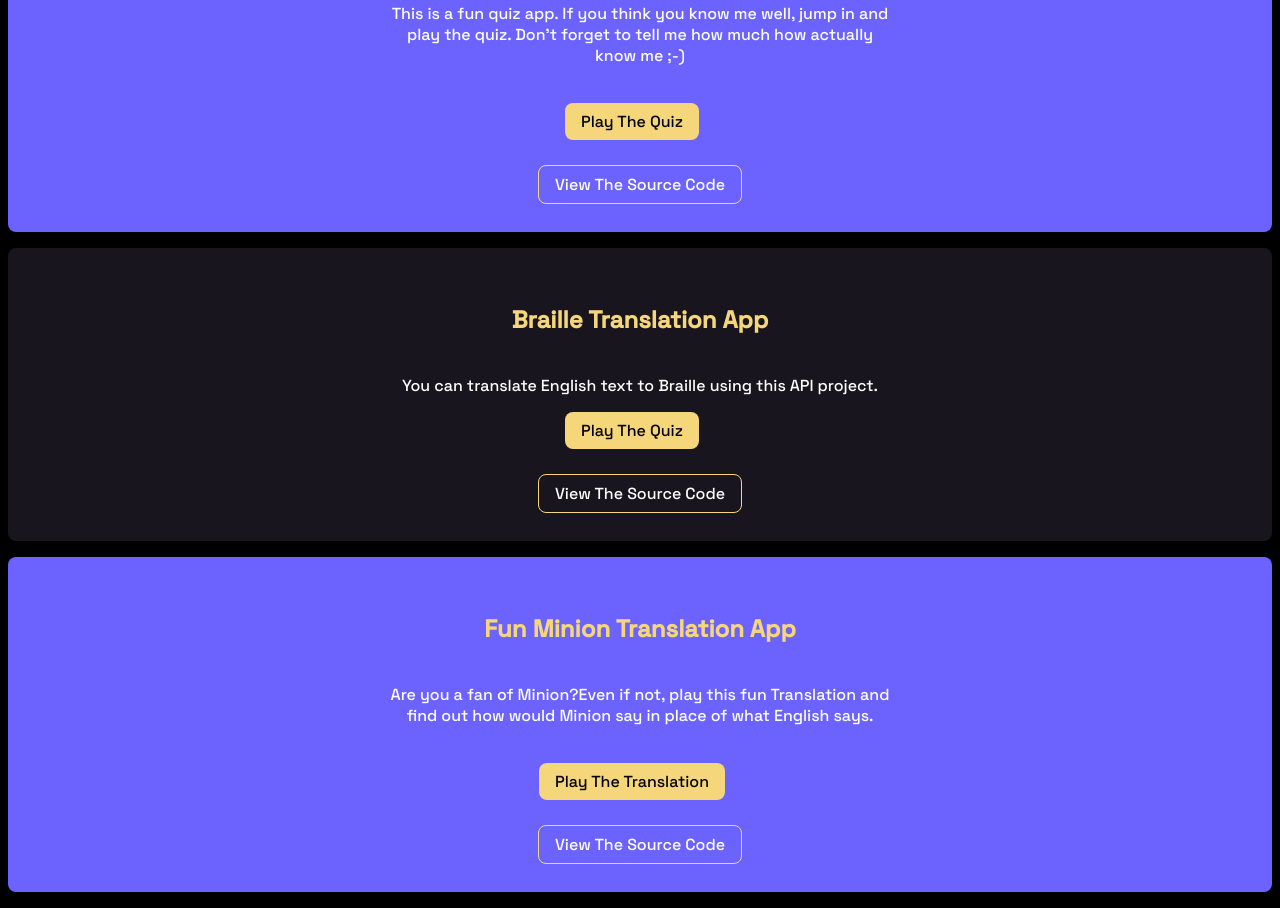
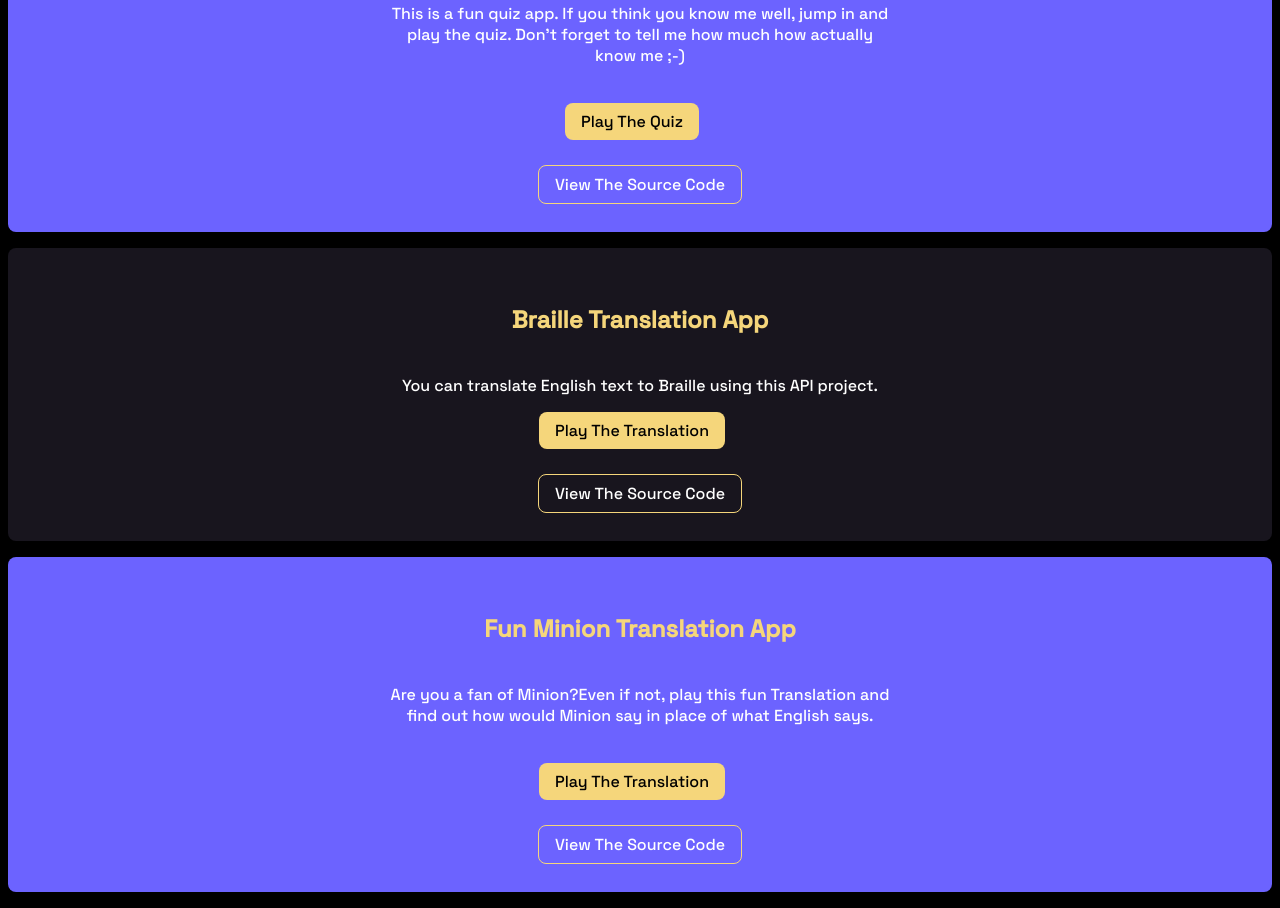
Before and after one commit to Rashita123/Rashita-Portfolio, a plain HTML site: page projects.html in a window 1280 px wide. Shown: the part 697-1605 px from the top of the page. Drawn offline with Linux system fonts and the light colour scheme.

Commit message:
fix: Plat the translation fix

```diff
--- a/projects.html
+++ b/projects.html
@@ -42,8 +42,6 @@
             <a class="link primary-link" href="https://repl.it/@RashitaMehta/DoYouKnowMe-Final-Version?embed=1&output=1">Play The Quiz</a><br><br><br>
             <a class="link secondary-link" href="https://github.com/Rashita123/DO-YOU-KNOW-ME-">View The Source Code</a><br><br>
         </div>
-
-
     </div>
 
     <!-- Project 3 start -->
@@ -52,7 +50,7 @@
         <h3>Braille Translation App</h3>
         <div class="container container-center">
             <p>You can translate English text to Braille using this API project.</p>
-            <a class="link primary-link" href="https://braille-translation.netlify.app/">Play The Quiz</a><br><br><br>
+            <a class="link primary-link" href="https://braille-translation.netlify.app/">Play The Translation</a><br><br><br>
             <a class="link secondary-link" href="https://github.com/Rashita123/Braille-Translation-App">View The Source Code</a><br><br>
         </div>
     </div>
```
